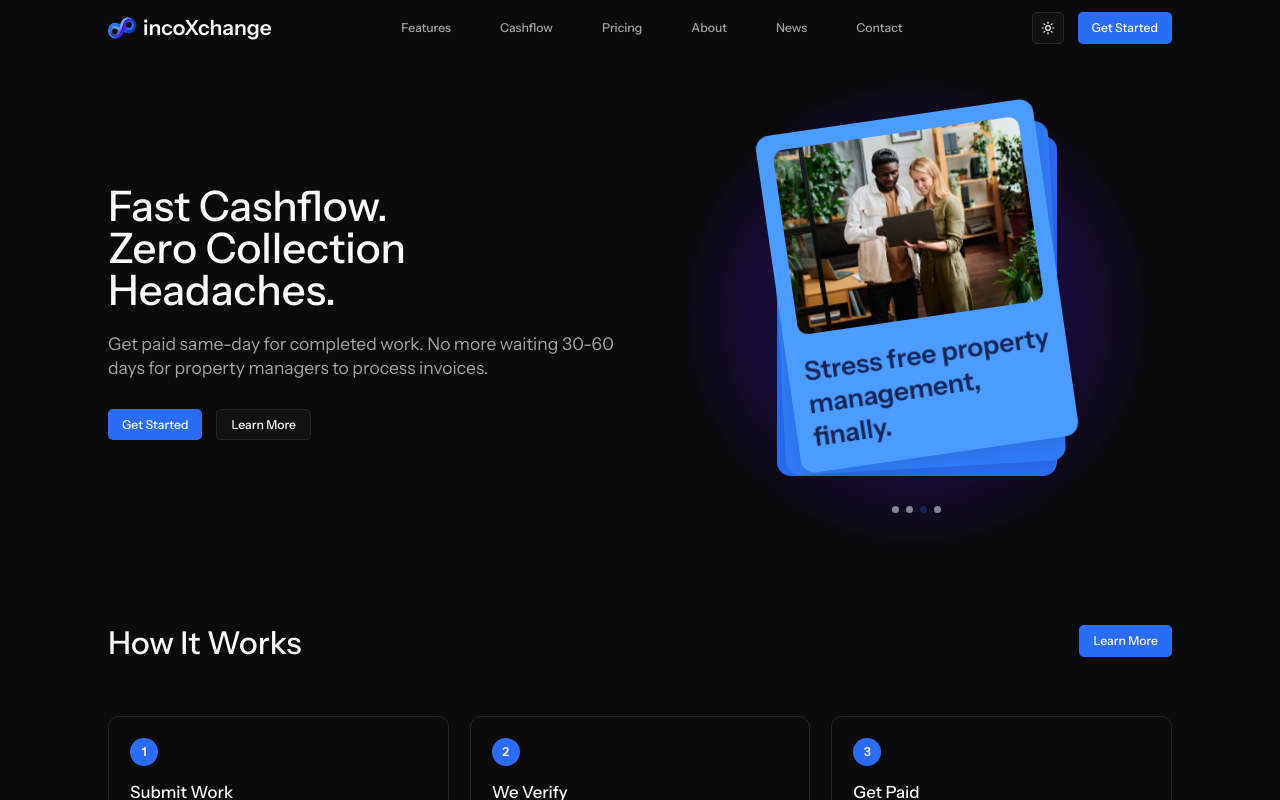
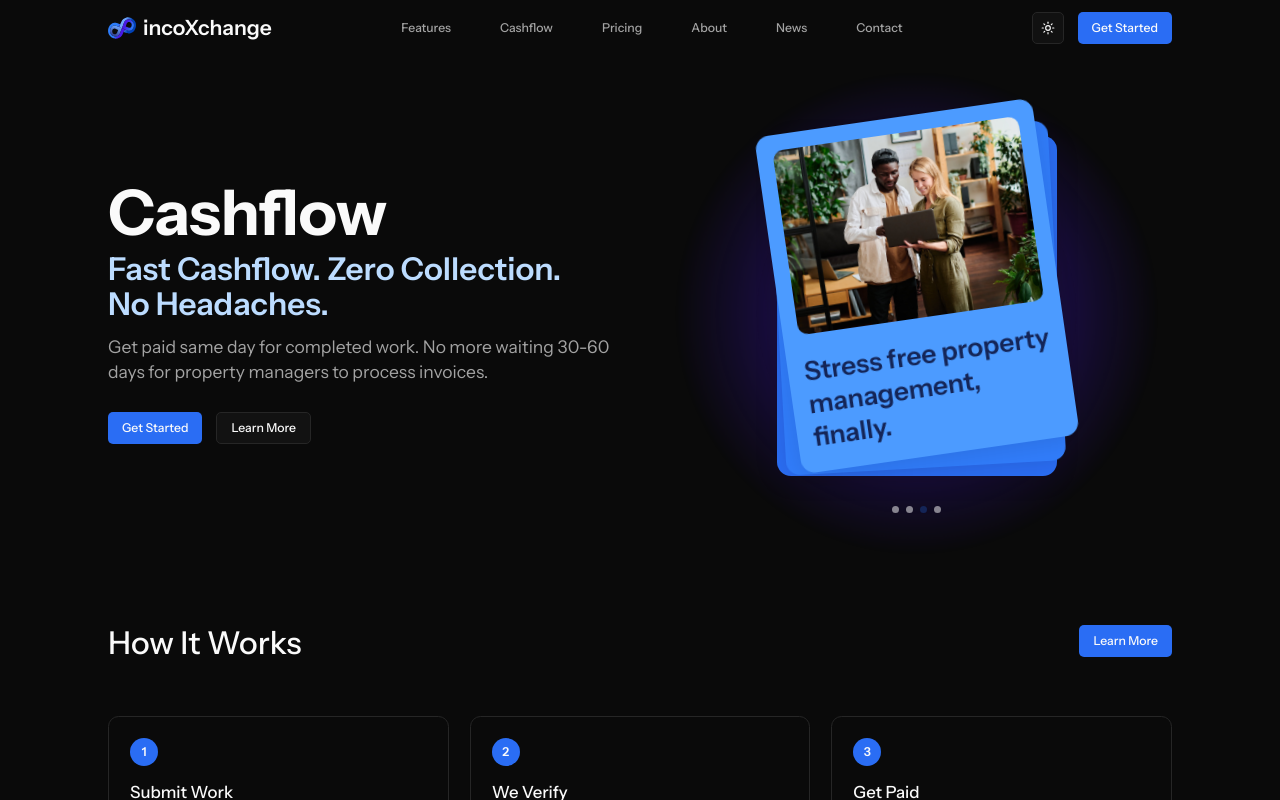
Before and after one commit to vznlabdev/ixc-website, a Next.js app: page /cashflow in a window 1280 px wide. Shown: the top 800 px of the page. Built offline with nearby package versions, Linux system fonts and the light colour scheme.

Commit message:
cashflow hero

```diff
--- a/src/app/cashflow/page.tsx
+++ b/src/app/cashflow/page.tsx
@@ -320,12 +320,14 @@ export default function CashflowPage() {
         <div className="max-w-7xl mx-auto px-4 sm:px-6 lg:px-8">
           <div className="grid grid-cols-1 lg:grid-cols-2 gap-12 items-center">
             <div>
-              <h1 className="text-4xl md:text-5xl font-medium text-foreground mb-6">
-                Fast Cashflow.<br />
-                Zero Collection Headaches.
+              <h1 className="text-6xl md:text-7xl font-bold text-foreground mb-2">
+                Cashflow
               </h1>
+              <div className="text-3xl md:text-4xl font-semibold mb-4 text-[#193a8f] dark:text-[#bcdcff]">
+                Fast Cashflow. Zero Collection.<br className="hidden md:block" /> No Headaches.
+              </div>
               <p className="text-xl text-muted-foreground mb-8">
-                Get paid same-day for completed work. No more waiting 30-60 days for property managers to process invoices.
+                Get paid same day for completed work. No more waiting 30-60 days for property managers to process invoices.
               </p>
               <div className="flex flex-col sm:flex-row gap-4">
                 <Button>
```
